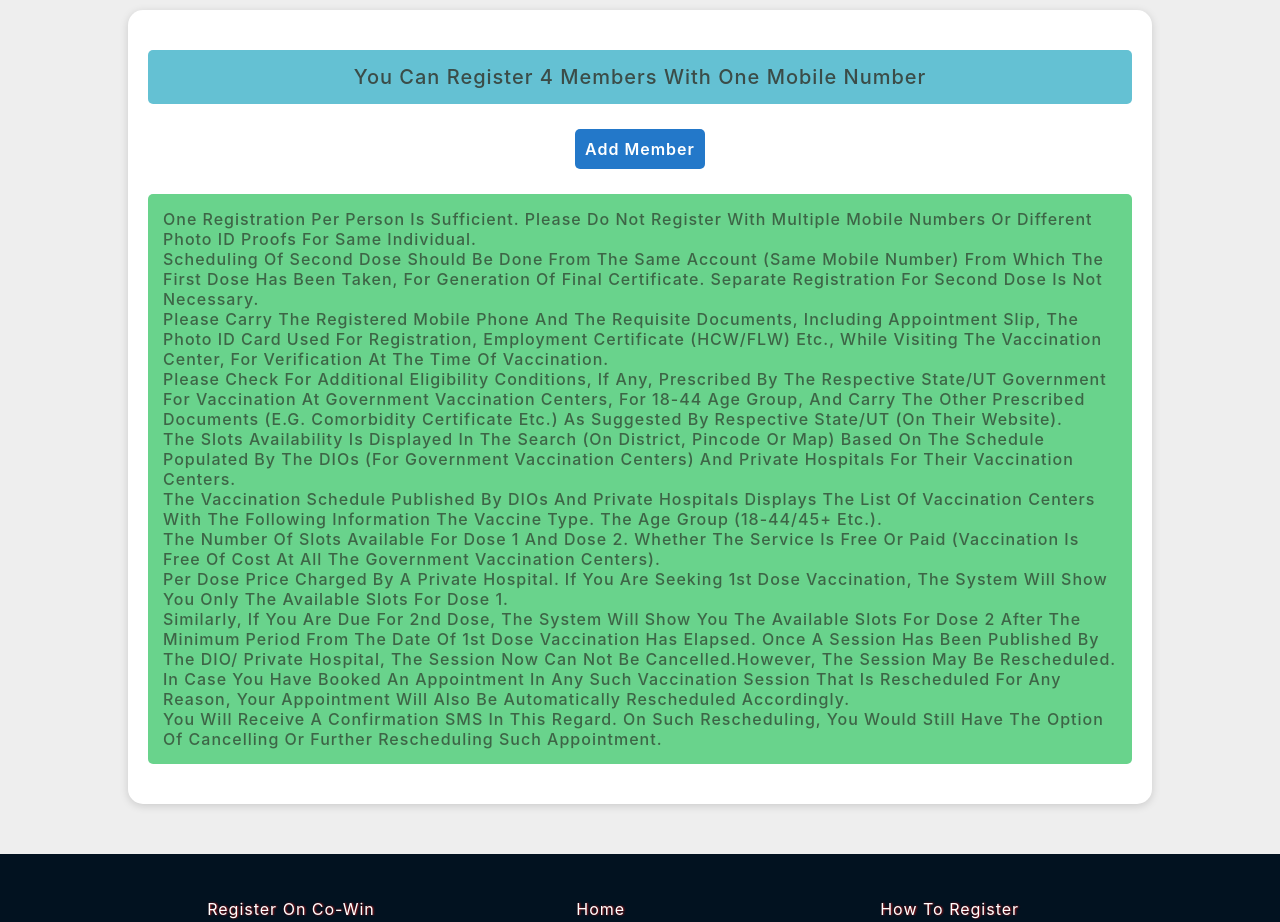
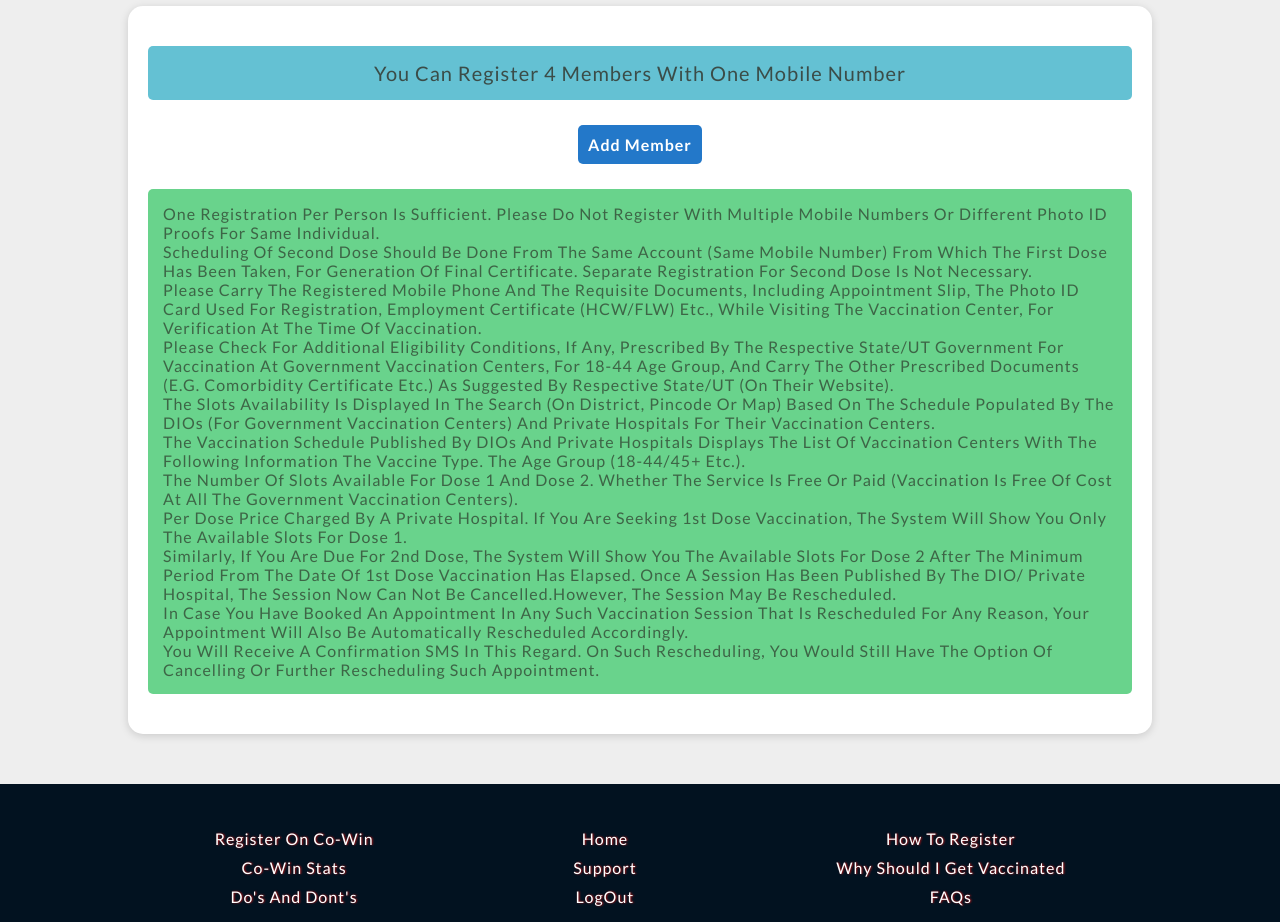
Before and after one commit to jatin0814/error404_fullstack_hack21, a React (Create React App) app in the folder frontend/: page / in a window 1280 px wide. Shown: the part 1220-2142 px from the top of the page. Built offline with nearby package versions, Linux system fonts and the light colour scheme; no server answers.

Commit message:
Body font family changed

```diff
--- a/frontend/src/index.css
+++ b/frontend/src/index.css
@@ -1,8 +1,11 @@
+@import url('https://fonts.googleapis.com/css2?family=Lato:wght@100;300;400;700;900&display=swap');
 body {
   margin: 0;
-  font-family: -apple-system, BlinkMacSystemFont, 'Segoe UI', 'Roboto', 'Oxygen',
+  /* font-family: -apple-system, BlinkMacSystemFont, 'Segoe UI', 'Roboto', 'Oxygen',
     'Ubuntu', 'Cantarell', 'Fira Sans', 'Droid Sans', 'Helvetica Neue',
-    sans-serif;
+    sans-serif; */
+
+    font-family: 'Lato', sans-serif;
   -webkit-font-smoothing: antialiased;
   -moz-osx-font-smoothing: grayscale;
 }
```
